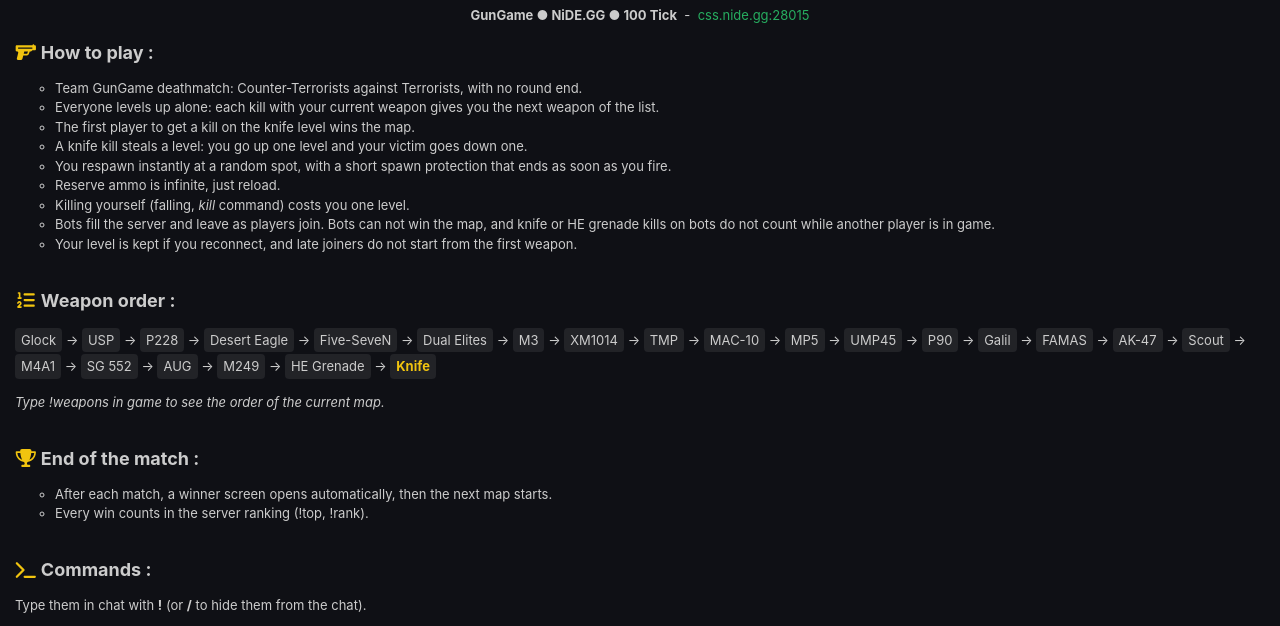
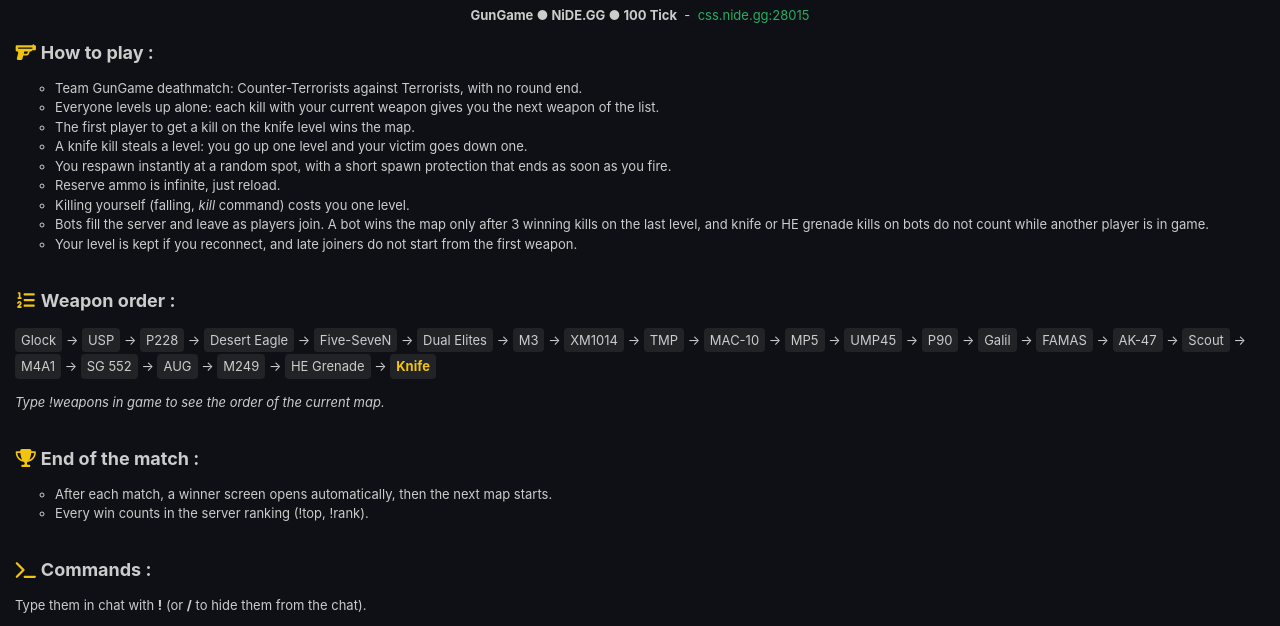
Before and after one commit to NiDE-gg/Game-MOTD, a plain HTML site: page public/css_gg/index.html in a window 1280 px wide. Shown: the part 131-757 px from the top of the page. Drawn offline with Linux system fonts and the light colour scheme; a web font is replaced by a local one.

Commit message:
fix(css_gg): bots can win after 3 winning kills (#8)

```diff
--- a/public/css_gg/index.html
+++ b/public/css_gg/index.html
@@ -95,7 +95,7 @@
                                     Killing yourself (falling, <em>kill</em> command) costs you one level.
                                  </li>
                                  <li>
-                                    Bots fill the server and leave as players join. Bots can not win the map, and knife or HE grenade kills on bots do not count while another player is in game.
+                                    Bots fill the server and leave as players join. A bot wins the map only after 3 winning kills on the last level, and knife or HE grenade kills on bots do not count while another player is in game.
                                  </li>
                                  <li>
                                     Your level is kept if you reconnect, and late joiners do not start from the first weapon.<br>
```
